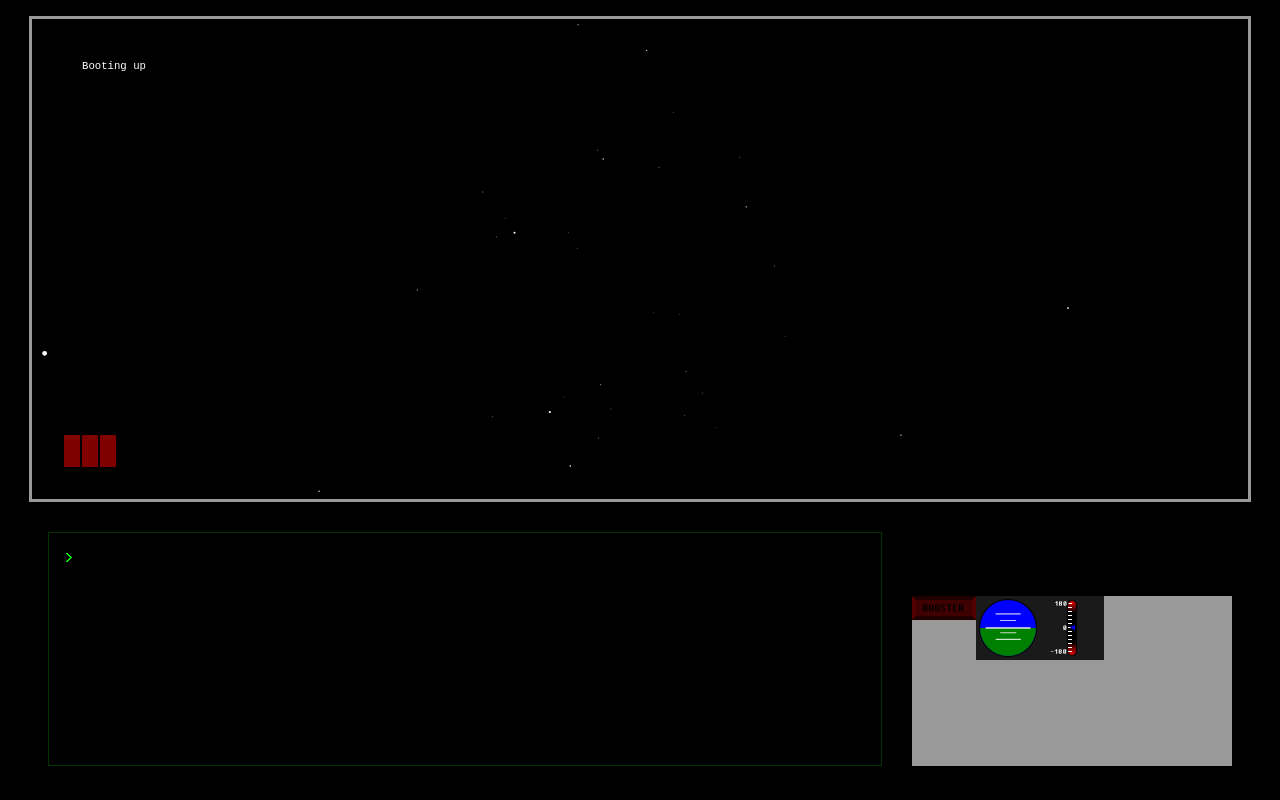
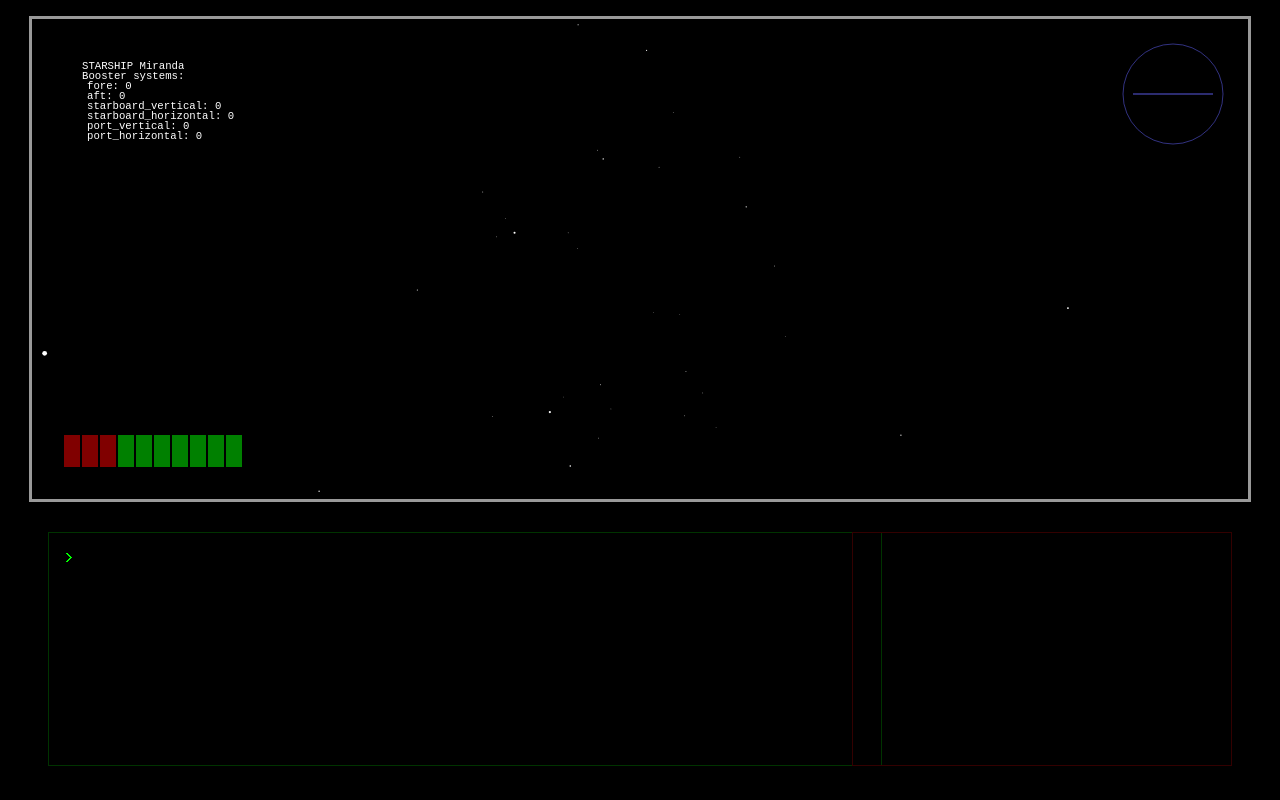
Before and after one commit to cjbrowne/Pilot, a plain HTML site: page index.html in a window 1280 px wide. Drawn offline with Linux system fonts and the light colour scheme.

Commit message:
Added lose condition and game over modal.  Also removed indicators in favour of a screen that the player can add their own indicators to.

```diff
--- a/index.html
+++ b/index.html
@@ -14,12 +14,12 @@
 				<span id='PS1'>&gt;</span>
 				<input type='text' id='prompt'/>
 			</div>
-			<div id='indicators'>
-				<canvas id='booster' width='64' height='24'></canvas>
-				<canvas id='pitch' width='64' height='64'></canvas>
-				<canvas id='yaw'></canvas>
-				<canvas id='roll' width='64' height='64'></canvas>
-			</div>
+			<canvas id='screen'>
+			</canvas>
+		</div>
+		<div id='gameover'>
+			GAME OVER.<br/>
+			Refresh your browser to start again.
 		</div>
 		<script src="jquery.js"></script>
 		<script src="three.js"></script>
--- a/main.css
+++ b/main.css
@@ -19,6 +19,7 @@
 body {
 	background-color:black;
 	height:100%;
+	width:100%;
 }
 
 #viewscreen {
@@ -75,34 +76,37 @@ body {
 	outline:none;
 }
 
-#indicators {
-	width:25%;
+#screen {
+	width:27vw;
+	height:25vh;
 	margin:1em;
 	position:absolute;
 	bottom:0;
 	right:0;
-	background-color:#999;
-	padding:0.5em;
-}
-
-#booster {
-	position:absolute;
-	top:0;
-	left:0;
-}
-
-#roll {
-	position:absolute;
-	top:0;
-	left:64px;
-}
-
-#pitch {
-	position:absolute;
-	top:0;
-	left:128px;
+	padding:1em;
+	border:solid 1px #300;
 }
 
 .resource {
 	display:none;
 }
+
+#gameover {
+	display:none;
+	height:2em;
+	margin:auto;
+	position:absolute;
+	left: 0;
+	top: 0;
+	right: 0;
+	bottom: 35vh;
+	background-color:#F00;
+	text-align:center;
+	width:15em;
+	padding:2em;
+	padding-top:1.5em;
+	border:solid 1em #300;
+	font-family:'FixedSys','FixedsysExcelsior301Regular',monospace;
+	font-weight:bold;
+	font-size:16pt;
+}
--- a/ship.js
+++ b/ship.js
@@ -14,7 +14,9 @@ var Ship = (function() {
 		shields: {
 			fore: 100,
 			aft: 100,
-		}
+		},
+		forwardVelocity: 0.0,
+		upwardVelocity: 0.0
 	}
 	var Ship = function() {
 		this.Cannon = function() {
@@ -101,55 +103,31 @@ var Ship = (function() {
 	}
 	var frameNumber = 0;
 	Ship.prototype.tick = function() {
+		if(shipInformation.health <= 0.0) {
+			$("#gameover").show();
+			return;
+		}
 		var ship = this;
 		requestAnimationFrame(ship.tick.bind(ship));
 
 		frameNumber++;
 
-		// draw booster warning button
-		var boosterContext = $("#booster")[0].getContext('2d');
-		boosterContext.drawImage(
-			$("#spritesheet")[0],
-			(ship.warnings.booster && frameNumber % 12 < 6 ? 64 : 0), // sprite X
-			0, // sprite Y
-			64, // sprite W
-			24, // sprite H
-			0, // target X
-			0, // target Y
-			64, // target W
-			24 // target H
-		);
-
-		// draw roll indicator
-		var rollContext = $("#roll")[0].getContext('2d');
-		rollContext.drawImage($("#spritesheet")[0],0,24,64,64,0,0,64,64);
-		rollContext.save();
-		rollContext.translate(32,32);
-		rollContext.rotate(shipInformation.rotation.roll);
-		rollContext.translate(-32,-32);
-		rollContext.drawImage($("#spritesheet")[0],128,0,56,56,4,4,56,56);
-		rollContext.restore();
-
-		// draw pitch indicator
-		var pitchContext = $("#pitch")[0].getContext('2d');
-		pitchContext.drawImage($("#spritesheet")[0],64,24,64,64,0,0,64,64);
-		var pitchDegrees = shipInformation.rotation.pitch * (180 / Math.PI);
-		var pitchPointerLocation = 29 + ((pitchDegrees / 180) * 20);
-		pitchContext.drawImage($("#spritesheet")[0],128,56,5,5,30,pitchPointerLocation,5,5);
-
 		// logic updates
 		var boosterWarning = false;
 		ship.resetWarnings();
 		for(booster in ship.boosters) {
-			if(ship.boosters.hasOwnProperty(booster) && ship.boosters[booster] > 0.01) {
-				ship.warnings.booster = true;
-				ship.warningStrings.booster[booster] = "Overpowered";
-				// once per second, diminish health
-				if(frameNumber % 30 == 0) shipInformation.health -= (ship.boosters[booster] - 0.01);
+			if(ship.boosters.hasOwnProperty(booster)) {
+				if(ship.boosters[booster] > 1.0) {
+					ship.warnings.booster = true;
+					ship.warningStrings.booster[booster] = "Overpowered";
+					// once per second, diminish health
+					if(frameNumber % 30 == 0) shipInformation.health -= (ship.boosters[booster] - 1.0);
+				}
 			}
 		}
 
-		var pitch = shipInformation.rotation.pitch + ship.boosters.aft - ship.boosters.fore;
+
+		var pitch = shipInformation.rotation.pitch + (ship.boosters.aft - ship.boosters.fore)/100;
 		if(pitch > Math.PI) {
 			shipInformation.rotation.pitch = -(Math.PI * 2) + pitch;
 		} else if(pitch < -Math.PI) {
@@ -157,7 +135,7 @@ var Ship = (function() {
 		} else {
 			shipInformation.rotation.pitch = pitch;
 		}
-		var yaw = shipInformation.rotation.yaw + ship.boosters.port_horizontal - ship.boosters.starboard_horizontal;
+		var yaw = shipInformation.rotation.yaw + (ship.boosters.port_horizontal - ship.boosters.starboard_horizontal)/100;
 		if(yaw > Math.PI) {
 			shipInformation.rotation.yaw = -(Math.PI * 2) + yaw;
 		} else if(yaw < -Math.PI) {
@@ -165,7 +143,7 @@ var Ship = (function() {
 		} else {
 			shipInformation.rotation.yaw = yaw;
 		}
-		var roll = shipInformation.rotation.roll + ship.boosters.port_vertical - ship.boosters.starboard_vertical;
+		var roll = shipInformation.rotation.roll + (ship.boosters.port_vertical - ship.boosters.starboard_vertical)/100;
 		if(roll > Math.PI) {
 			shipInformation.rotation.roll = -(Math.PI * 2) + roll;
 		} else if(roll < -Math.PI) {
@@ -173,9 +151,14 @@ var Ship = (function() {
 		} else {
 			shipInformation.rotation.roll = roll;
 		}
+		shipInformation.forwardVelocity = (ship.boosters.port_horizontal + ship.boosters.starboard_horizontal) / 100;
+		shipInformation.upwardVelocity = (ship.boosters.port_vertical + ship.boosters.starboard_vertical) / 100;
 	}
 	Ship.prototype.run = function() {
 		this.tick();
 	}
+	Ship.prototype.disable_audio = function() {
+		audio_enabled = false;
+	}
 	return Ship;
 })();
--- a/starfield.js
+++ b/starfield.js
@@ -1,5 +1,6 @@
+var audio_enabled = false;
 (function() {
-	var camera, scene, renderer, $viewer = $("#viewscreen"), pitchObject, yawObject,frameNumber = 0,speaker,audio_enabled = true;
+	var camera, scene, renderer, $viewer = $("#viewscreen"), pitchObject, yawObject,frameNumber = 0,speaker;
 	var ctx = $("#viewscreen")[0].getContext('2d');
 
 	var particles = [];
@@ -98,6 +99,9 @@
 				makeBeep(100,1,600);
 				break;
 		}
+		if(ship.warnings.booster && frameNumber % 20 == 0) {
+			makeBeep(100,1,800);
+		}
 	}
 
 	function renderHud() {
@@ -111,7 +115,7 @@
 				for(var booster in ship.warningStrings.booster) {
 					if(ship.warningStrings.booster.hasOwnProperty(booster)) {
 						if(ship.warningStrings.booster[booster] == "") {
-							ctx.fillText(booster + ": OK",55,70 + stringLoc);
+							ctx.fillText(booster + ": " + ship.boosters[booster],55,70 + stringLoc);
 						} else {
 							ctx.save();
 							ctx.fillStyle = "rgb(255,0,0)";
@@ -133,7 +137,6 @@
 		// render the health bar
 		if(frameNumber < 200 || frameNumber > 230 || frameNumber % 16 < 8) {
 			for(var i = 0; i < Math.floor(ship.getHealth() / 10) && i*20 < frameNumber; i++) {
-
 				if(i < 3) {
 					ctx.fillStyle = "rgba(255,0,0,0.5)";
 				} else {
@@ -142,6 +145,23 @@
 				ctx.fillRect(32 + (i * 18), $viewer.height() - 64 , 16, 32);
 			}
 		}
+		ctx.restore();
+
+		// render the fore gun angle indicator
+		ctx.save();
+		ctx.fillStyle = ctx.strokeStyle = "rgba(100,100,255,0.5)";
+		//if(frameNumber > 200) {
+			ctx.beginPath();
+			ctx.arc($viewer.width() - 75,75,50,0,Math.PI*2,true);
+			ctx.moveTo($viewer.width() - 115,75)
+			ctx.lineTo($viewer.width() - 35,75);
+			ctx.closePath();
+			ctx.stroke();
+		/*
+		} else {
+			ctx.fillText("Loading" + Array(Math.floor((frameNumber / 10) % 5)).join("."),$viewer.width() - 125,75)
+		}
+		*/
 		ctx.restore();
 	}
 
```
Also changed, not shown: 1 other file.
